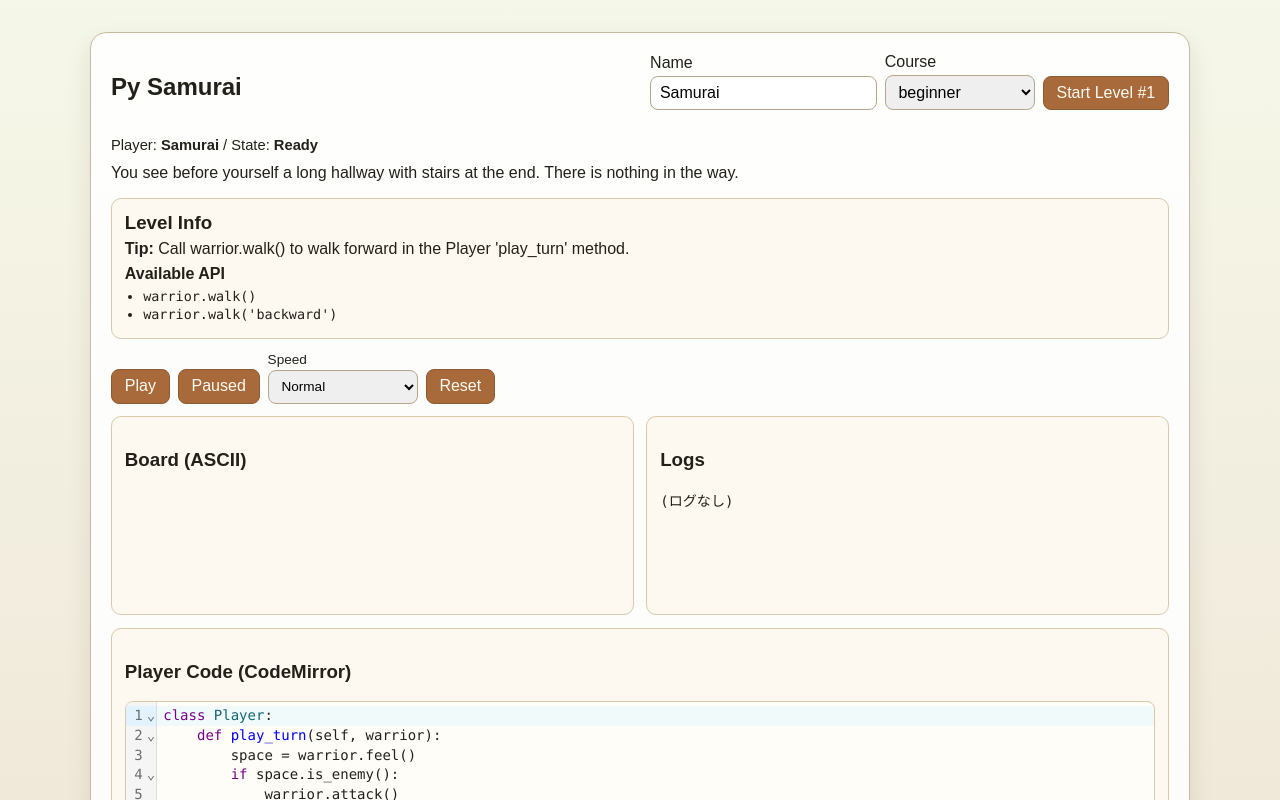
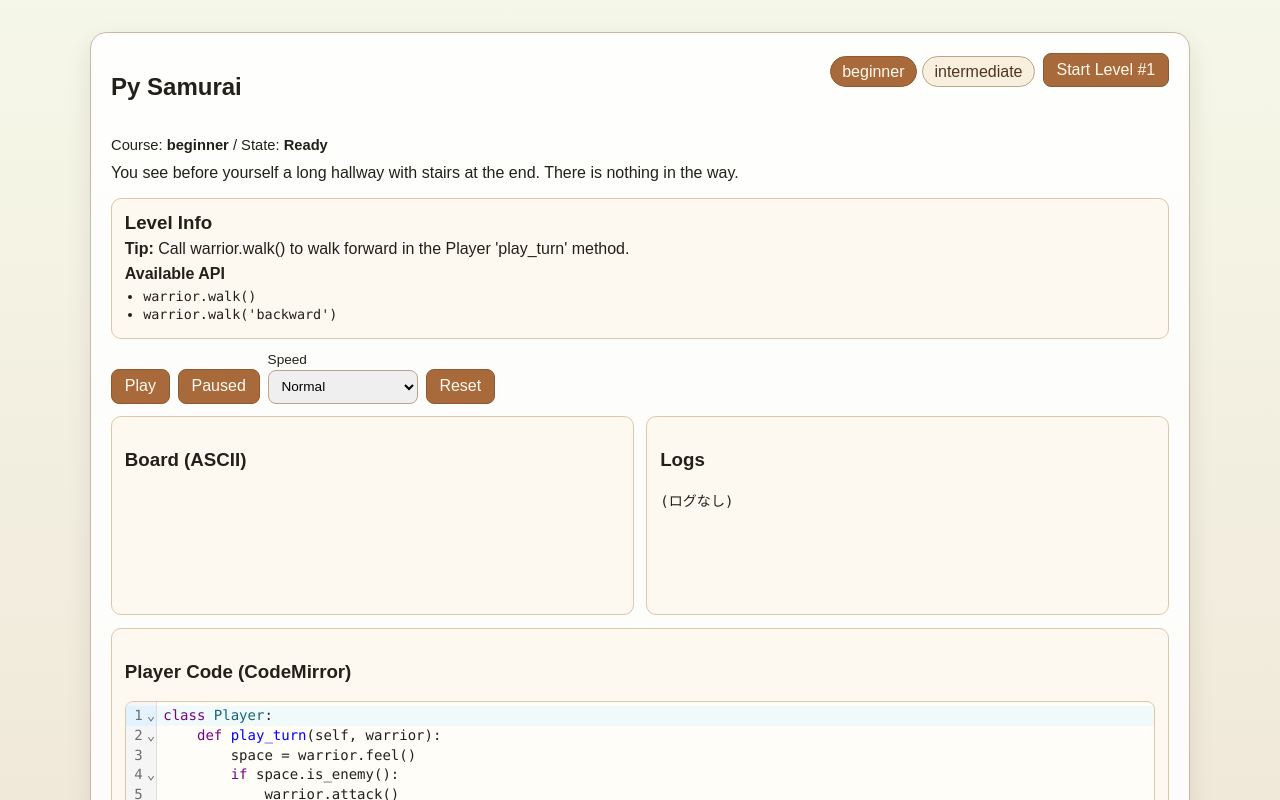
Before and after one commit to unagi/code-py-samurai, a React (Vite) app: page / in a window 1280 px wide. Shown: the top 800 px of the page. Built offline with nearby package versions, Linux system fonts and the light colour scheme.

Commit message:
refactor(web): remove name input and switch course selector to tabs
Reason: simplify phase-3 flow and keep focus on course-based level entry.

Impact: Name field removed; course selection now uses tab-style buttons in single-screen layout.

Breaking change: none

```diff
--- a/src/web/App.tsx
+++ b/src/web/App.tsx
@@ -167,7 +167,6 @@ function createCodeEditor(
 }
 
 export default function App() {
-  const [playerName, setPlayerName] = useState("Samurai");
   const [towerName, setTowerName] = useState("beginner");
   const [speedMs, setSpeedMs] = useState(450);
   const [playerCode, setPlayerCode] = useState(FIXED_PLAYER_CODE);
@@ -249,26 +248,27 @@ export default function App() {
         <header className="game-header">
           <h1>Py Samurai</h1>
           <div className="controls">
-            <label>
-              Name
-              <input value={playerName} onChange={(e) => setPlayerName(e.target.value)} />
-            </label>
-            <label>
-              Course
-              <select value={towerName} onChange={(e) => setTowerName(e.target.value)}>
-                {towers.map((tower) => (
-                  <option key={tower.name} value={tower.name}>
-                    {tower.name}
-                  </option>
-                ))}
-              </select>
-            </label>
+            <div className="course-tabs" role="tablist" aria-label="Course">
+              {towers.map((tower) => (
+                <button
+                  key={tower.name}
+                  type="button"
+                  role="tab"
+                  aria-selected={towerName === tower.name}
+                  className={towerName === tower.name ? "tab-button active" : "tab-button"}
+                  disabled={isPlaying}
+                  onClick={() => setTowerName(tower.name)}
+                >
+                  {tower.name}
+                </button>
+              ))}
+            </div>
             <button onClick={startLevel}>Start Level #1</button>
           </div>
         </header>
 
         <p className="run-state">
-          Player: <strong>{playerName || "Samurai"}</strong> / State: <strong>{isPlaying ? "Running" : "Ready"}</strong>
+          Course: <strong>{towerName}</strong> / State: <strong>{isPlaying ? "Running" : "Ready"}</strong>
         </p>
         <p className="description">{level.description}</p>
 
--- a/src/web/styles.css
+++ b/src/web/styles.css
@@ -77,6 +77,25 @@ button:hover {
 .controls label {
   margin-bottom: 0;
   min-width: 150px;
+}
+
+.course-tabs {
+  display: inline-flex;
+  gap: 0.35rem;
+}
+
+.tab-button {
+  border: 1px solid #b8a58a;
+  border-radius: 999px;
+  background: #f8efdf;
+  color: #4e351f;
+  padding: 0.35rem 0.7rem;
+}
+
+.tab-button.active {
+  border-color: #8d5b33;
+  background: #a86a3b;
+  color: #fffaf2;
 }
 
 .game-header {
```
